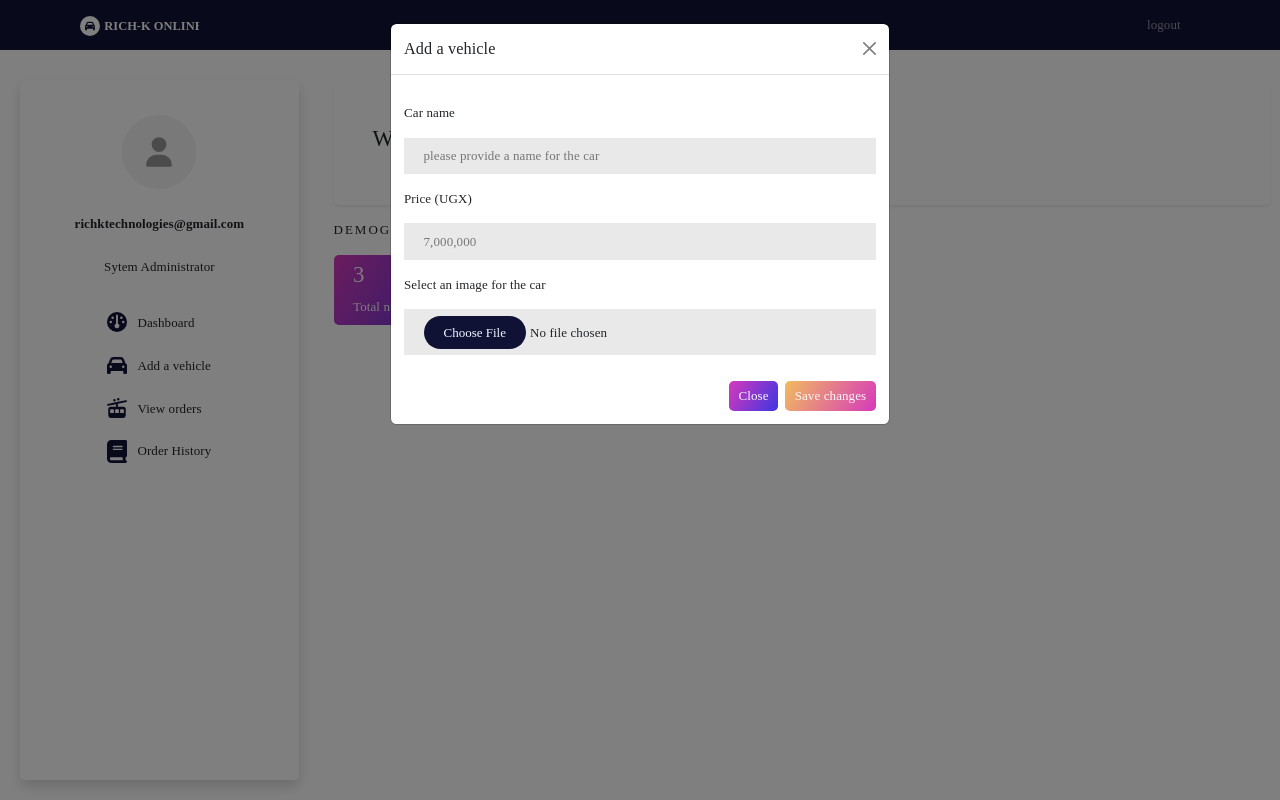
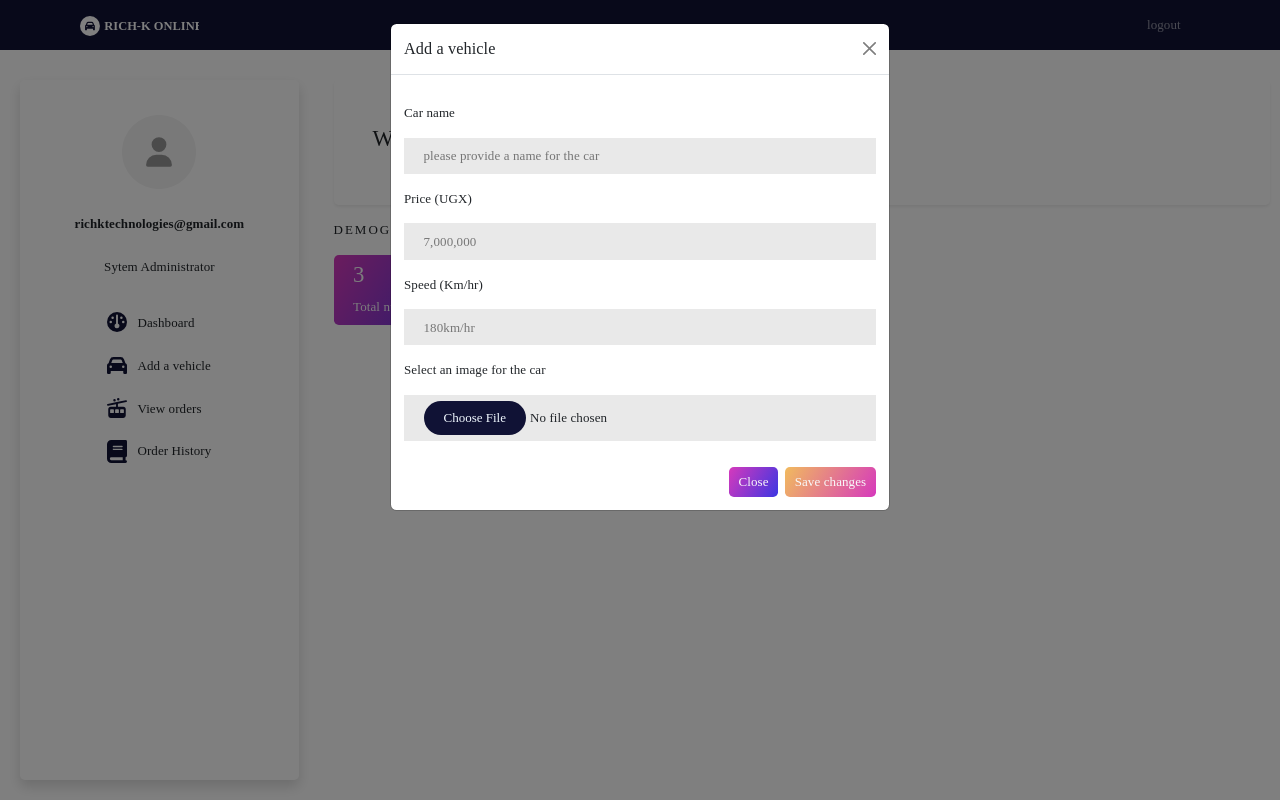
Before and after one commit to richktech/richk, a Django app: page /admin-page/ in a window 1280 px wide, after a click on "Add a vehicle". Run offline with Django 5.2, Linux system fonts and the light colour scheme; a user stored in the database is signed in; data comes from the database, SQL or seed files in the repository; both versions use the stored data as it was after the commit; some libraries are stand-ins or nearby versions.

Commit message:
fixed the adding of cars

```diff
--- a/base/templates/cars.html
+++ b/base/templates/cars.html
@@ -74,6 +74,7 @@
                            {{car.name}}
                        </b>
                        <p class="mt-3">UGX {{car.price|intcomma}}</p>
+                       <p class="mt-3">{{car.speed}} Km/hr</p>
                        <span class="mt-3 d-flex align-items-center justify-content-beween">
                            <span class="text-secondary">posted {{car.posted|timesince}} ago</span>
                            <img src="{% static 'svgs/time.svg'%}"  alt="" class="mx-2" style="transform: scale(1.3,1.3);">
--- a/base/templates/modal.html
+++ b/base/templates/modal.html
@@ -12,6 +12,8 @@
 
             <p class="mt-3">Price (UGX)</p>
             <input type="number" name="price" placeholder="7,000,000" class="border-0 bg-pale  w-100 px-4 py-2">
+            <p class="mt-3">Speed (Km/hr)</p>
+            <input type="number" name="speed" placeholder="180km/hr" class="border-0 bg-pale  w-100 px-4 py-2">
 
             <p class="mt-3">Select an image for the car</p>
             <input type="file" name="image" class="border-0 bg-pale  w-100 px-4 py-2">
--- a/base/views.py
+++ b/base/views.py
@@ -176,11 +176,13 @@ def admin_view(request):
         name = request.POST.get("name")
         price = request.POST.get("price")
         image = request.FILES.get("image")
+        speed = request.POST.get("speed")
         try:
             Car.objects.create(
             name=name,
             price=price,
-            image = image
+            image = image,
+            speed= speed
             )
         except:
             messages.error(request, "something went wrong")
```
Also changed, not shown: db.sqlite3, static/cars/static/cars/pexels-garvin-st-villier-3311574.jpg (added), static/cars/static/cars/pexels-garvin-st-villier-3311574_HoxLKs2.jpg (added), static/cars/static/cars/pexels-jay-pizzle-3802510.jpg (added), static/cars/static/cars/pexels-jay-pizzle-3802510_gjtMwJU.jpg (added), static/cars/static/cars/pexels-mike-bird-810357.jpg (added).
